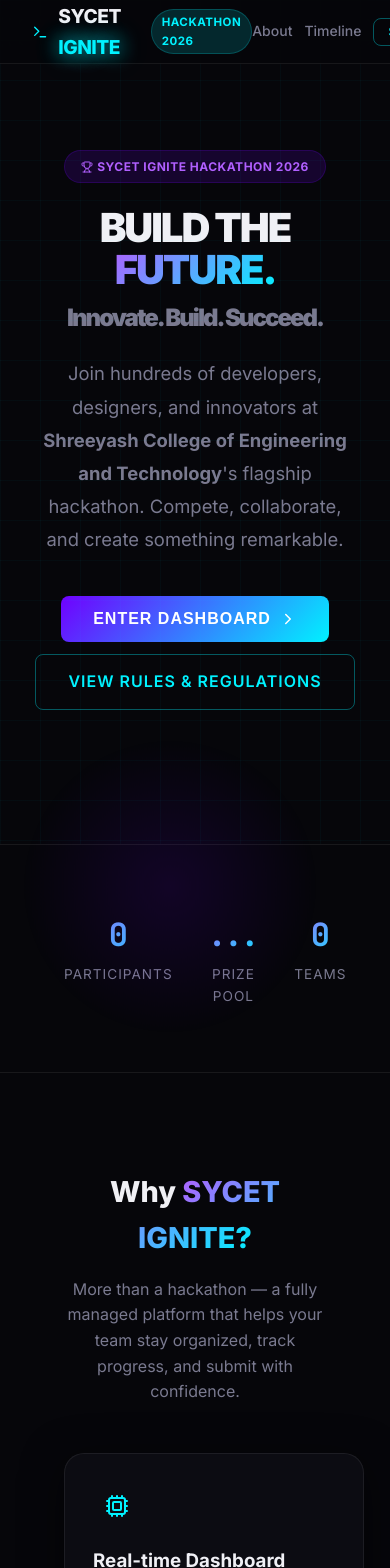
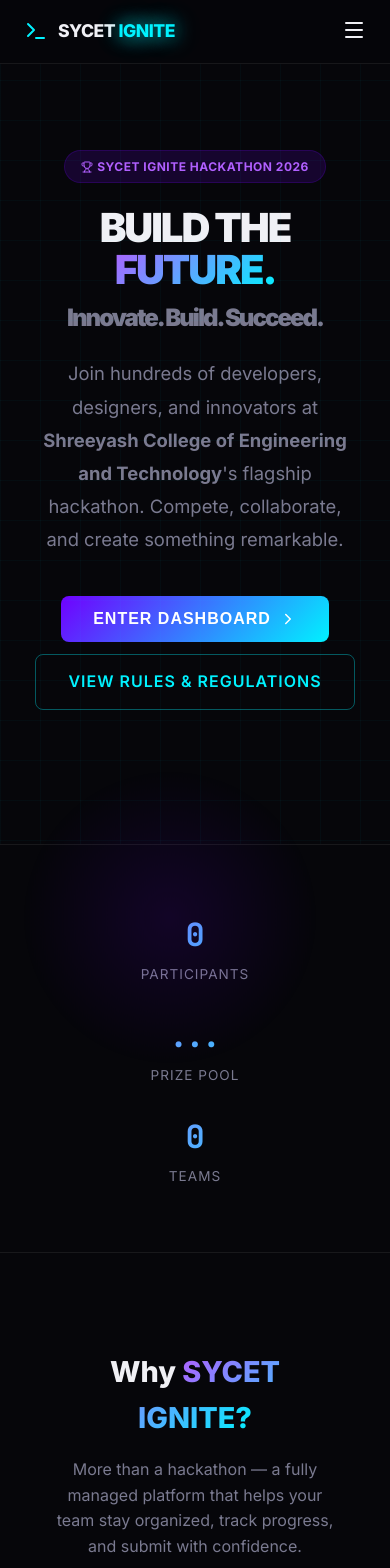
Before and after one commit to adi1492-dev/sycet-ignite, a React (Vite) app in the folder client/: page / in a window 390 px wide. Shown: the top 1568 px of the page. Built offline with nearby package versions, Linux system fonts and the light colour scheme; no server answers.

Commit message:
style: improve mobile responsiveness across all pages

```diff
--- a/client/src/index.css
+++ b/client/src/index.css
@@ -493,11 +493,35 @@
 }
 
 /* ===================== RESPONSIVE ===================== */
-@media (max-width: 900px) {
-  .sidebar { transform: translateX(-100%); }
-  .main-content { margin-left: 0; }
+.grid-responsive {
+  display: grid;
+  gap: 1.5rem;
+}
+.grid-3 { grid-template-columns: repeat(3, 1fr); }
+.grid-4 { grid-template-columns: repeat(4, 1fr); }
+
+@media (max-width: 1024px) {
+  .grid-3, .grid-4 { grid-template-columns: repeat(2, 1fr); }
+}
+
+@media (max-width: 768px) {
+  .container { padding: 0 1.25rem; }
+  .sidebar {
+    transform: translateX(-100%);
+    transition: transform 0.3s cubic-bezier(0.4, 0, 0.2, 1);
+    box-shadow: 20px 0 50px rgba(0,0,0,0.8);
+  }
+  .sidebar.open { transform: translateX(0); }
+  .main-content { margin-left: 0; padding: 1.25rem; }
+  .grid-3, .grid-4 { grid-template-columns: 1fr; }
   .kanban-board { grid-template-columns: 1fr; }
+
+  .mobile-only { display: block !important; }
+  .desktop-only { display: none !important; }
 }
+
+.mobile-only { display: none; }
+
 /* ===================== MODALS ===================== */
 .modal-overlay {
   position: fixed;
--- a/client/src/pages/AdminDashboard.jsx
+++ b/client/src/pages/AdminDashboard.jsx
@@ -20,8 +20,8 @@
 
 // ─── Main Admin Panel ─────────────────────────────────────────────────────────
 export default function AdminDashboard() {
-  console.log("AdminDashboard rendering...");
   const navigate = useNavigate();
+  const [isSidebarOpen, setIsSidebarOpen] = useState(false);
   const [tab, setTab] = useState('overview');
   const [teams, setTeams] = useState([]);
   const [editingProgress, setEditingProgress] = useState(null);
@@ -259,15 +259,18 @@
       )}
 
       {/* SIDEBAR */}
-      <aside className="sidebar">
-        <div className="sidebar-logo">
+      <aside className={`sidebar ${isSidebarOpen ? 'open' : ''}`}>
+        <div className="sidebar-logo" style={{ position: 'relative' }}>
           <div style={{ width: 36, height: 36, borderRadius: 10, background: 'linear-gradient(135deg, #660020, var(--accent))', display: 'flex', alignItems: 'center', justifyContent: 'center' }}>
             <Shield size={18} />
           </div>
-          <div>
+          <div style={{ flex: 1 }}>
             <div style={{ fontWeight: 800, fontSize: '0.9rem' }}>Admin Panel</div>
             <div style={{ fontSize: '0.65rem', color: 'var(--text-muted)' }}>Full Control</div>
           </div>
+          <button className="mobile-only" onClick={() => setIsSidebarOpen(false)} style={{ background: 'none', border: 'none', color: 'var(--text-muted)' }}>
+            <X size={18} />
+          </button>
         </div>
 
         <div style={{ padding: '0 0.5rem', marginBottom: '0.5rem' }}>
@@ -279,7 +282,7 @@
 
         <div className="sidebar-section-label">Control Panel</div>
         {NAV.map(n => (
-          <button key={n.id} className={`sidebar-nav-item ${tab === n.id ? 'active' : ''}`} onClick={() => setTab(n.id)}>
+          <button key={n.id} className={`sidebar-nav-item ${tab === n.id ? 'active' : ''}`} onClick={() => { setTab(n.id); setIsSidebarOpen(false); }}>
             {n.icon} {n.label}
           </button>
         ))}
@@ -293,19 +296,24 @@
       {/* MAIN */}
       <main className="main-content">
         <div style={{ display: 'flex', alignItems: 'center', justifyContent: 'space-between', marginBottom: '2rem' }}>
-          <div>
-            <h1 style={{ fontSize: '1.5rem', fontWeight: 800 }}>{NAV.find(n => n.id === tab)?.label || 'Dashboard'}</h1>
-            <p style={{ color: 'var(--text-secondary)', fontSize: '0.85rem' }}>SYCET IGNITE Hackathon 2026 · Administrator</p>
+          <div style={{ display: 'flex', alignItems: 'center', gap: 12 }}>
+            <button className="mobile-only btn btn-sm" onClick={() => setIsSidebarOpen(true)} style={{ padding: 8, background: 'rgba(255,255,255,0.05)' }}>
+              <Menu size={20} />
+            </button>
+            <div>
+              <h1 style={{ fontSize: 'clamp(1.1rem, 4vw, 1.5rem)', fontWeight: 800 }}>{NAV.find(n => n.id === tab)?.label || 'Dashboard'}</h1>
+              <p style={{ color: 'var(--text-secondary)', fontSize: '0.75rem' }}>SYCET IGNITE · Admin</p>
+            </div>
           </div>
-          <div className="badge badge-danger" style={{ padding: '6px 14px' }}>
-            <Shield size={12} /> Admin Mode Active
+          <div className="badge badge-danger desktop-only" style={{ padding: '6px 14px' }}>
+            <Shield size={12} /> Admin Mode
           </div>
         </div>
 
         {/* ── OVERVIEW ── */}
         {tab === 'overview' && (
           <div style={{ display: 'flex', flexDirection: 'column', gap: '1.5rem' }}>
-            <div style={{ display: 'grid', gridTemplateColumns: 'repeat(4, 1fr)', gap: '1rem' }}>
+            <div className="grid-responsive grid-4">
               {[
                 { label: 'Total Teams',    value: (teams || []).length,     color: 'var(--primary)'   },
                 { label: 'Avg Progress',   value: `${avgProgress}%`, color: 'var(--secondary)' },
--- a/client/src/pages/LandingPage.jsx
+++ b/client/src/pages/LandingPage.jsx
@@ -1,4 +1,4 @@
-import { Terminal, Cpu, Shield, Users, Zap, Code2, Globe, Trophy, ChevronRight } from 'lucide-react';
+import { Terminal, Cpu, Shield, Users, Zap, Code2, Globe, Trophy, ChevronRight, Menu, X } from 'lucide-react';
 import { useState, useEffect } from 'react';
 import { useNavigate } from 'react-router-dom';
 
@@ -61,6 +61,7 @@
 
 export default function LandingPage() {
   const navigate = useNavigate();
+  const [isMenuOpen, setIsMenuOpen] = useState(false);
   const [data, setData] = useState({
     participants: 0,
     prize_pool: '...',
@@ -89,24 +90,45 @@
       {/* NAV */}
       <nav style={{
         position: 'fixed', top: 0, left: 0, right: 0, zIndex: 200,
-        background: 'rgba(6,6,10,0.85)', backdropFilter: 'blur(16px)',
+        background: 'rgba(6,6,10,0.95)', backdropFilter: 'blur(16px)',
         borderBottom: '1px solid var(--glass-border)',
-        padding: '0 2rem', display: 'flex', alignItems: 'center',
+        padding: '0 1.5rem', display: 'flex', alignItems: 'center',
         justifyContent: 'space-between', height: '64px'
       }}>
         <div style={{ display: 'flex', alignItems: 'center', gap: 10 }}>
-          <Terminal size={28} color="var(--primary)" />
-          <span style={{ fontSize: '1.2rem', fontWeight: 800, letterSpacing: '-0.5px' }}>
+          <Terminal size={24} color="var(--primary)" />
+          <span style={{ fontSize: '1.1rem', fontWeight: 800, letterSpacing: '-0.5px' }}>
             SYCET<span className="glow-text" style={{ color: 'var(--primary)' }}> IGNITE</span>
           </span>
-          <span className="badge badge-primary" style={{ marginLeft: 8 }}>Hackathon 2026</span>
         </div>
-        <div style={{ display: 'flex', gap: 12, alignItems: 'center' }}>
+
+        {/* Desktop Nav */}
+        <div className="desktop-only" style={{ display: 'flex', gap: 12, alignItems: 'center' }}>
           <a href="#about" style={{ color: 'var(--text-secondary)', textDecoration: 'none', fontSize: '0.875rem', fontWeight: 500 }}>About</a>
           <a href="#timeline" style={{ color: 'var(--text-secondary)', textDecoration: 'none', fontSize: '0.875rem', fontWeight: 500 }}>Timeline</a>
           <button className="btn btn-outline btn-sm" onClick={() => navigate('/login')}>Student Login</button>
           <button className="btn btn-primary btn-sm" onClick={() => navigate('/admin/login')}>Admin</button>
         </div>
+
+        {/* Mobile Toggle */}
+        <button className="mobile-only" onClick={() => setIsMenuOpen(!isMenuOpen)} style={{ background: 'none', border: 'none', color: 'var(--text-primary)' }}>
+          {isMenuOpen ? <X size={24} /> : <Menu size={24} />}
+        </button>
+
+        {/* Mobile Menu Overlay */}
+        {isMenuOpen && (
+          <div style={{
+            position: 'fixed', top: 64, left: 0, right: 0, bottom: 0,
+            background: 'var(--bg-dark)', zIndex: 190,
+            padding: '2rem', display: 'flex', flexDirection: 'column', gap: '1.5rem'
+          }}>
+            <a href="#about" onClick={() => setIsMenuOpen(false)} style={{ color: 'var(--text-primary)', textDecoration: 'none', fontSize: '1.25rem', fontWeight: 600 }}>About</a>
+            <a href="#timeline" onClick={() => setIsMenuOpen(false)} style={{ color: 'var(--text-primary)', textDecoration: 'none', fontSize: '1.25rem', fontWeight: 600 }}>Timeline</a>
+            <div style={{ height: '1px', background: 'var(--glass-border)' }} />
+            <button className="btn btn-outline btn-lg" onClick={() => { setIsMenuOpen(false); navigate('/login'); }}>Student Login</button>
+            <button className="btn btn-primary btn-lg" onClick={() => { setIsMenuOpen(false); navigate('/admin/login'); }}>Admin Portal</button>
+          </div>
+        )}
       </nav>
 
       {/* HERO */}
@@ -148,8 +170,8 @@
       </section>
 
       {/* STATS */}
-      <section style={{ padding: '4rem 2rem', borderTop: '1px solid var(--glass-border)', borderBottom: '1px solid var(--glass-border)' }}>
-        <div className="container" style={{ display: 'grid', gridTemplateColumns: 'repeat(3, 1fr)', gap: '2rem' }}>
+      <section style={{ padding: '4rem 1.5rem', borderTop: '1px solid var(--glass-border)', borderBottom: '1px solid var(--glass-border)' }}>
+        <div className="container grid-responsive grid-3">
           {statsDisplay.map((s, i) => (
             <div key={i} style={{ textAlign: 'center' }}>
               <div style={{ fontSize: 'clamp(2rem, 4vw, 3rem)', fontWeight: 900, fontFamily: 'var(--font-mono)' }} className="gradient-text">
--- a/client/src/pages/LoginPage.jsx
+++ b/client/src/pages/LoginPage.jsx
@@ -30,7 +30,7 @@
   return (
     <div style={{
       minHeight: '100vh', display: 'flex', alignItems: 'center',
-      justifyContent: 'center', padding: '2rem', position: 'relative'
+      justifyContent: 'center', padding: '1rem', position: 'relative'
     }}>
       <div className="grid-bg" />
 
@@ -42,15 +42,15 @@
         {/* Logo */}
         <div style={{ textAlign: 'center', marginBottom: '2rem' }}>
           <Link to="/" style={{ display: 'inline-flex', alignItems: 'center', gap: 10, textDecoration: 'none' }}>
-            <Terminal size={32} color="var(--primary)" />
-            <span style={{ fontSize: '1.3rem', fontWeight: 800, color: 'var(--text-primary)' }}>
-              SYCET<span style={{ color: 'var(--primary)' }}> IGNITE Hackathon 2026</span>
+            <Terminal size={28} color="var(--primary)" />
+            <span style={{ fontSize: 'clamp(1.1rem, 4vw, 1.3rem)', fontWeight: 800, color: 'var(--text-primary)' }}>
+              SYCET<span style={{ color: 'var(--primary)' }}> IGNITE Hackathon</span>
             </span>
           </Link>
           <p style={{ color: 'var(--text-secondary)', fontSize: '0.875rem', marginTop: 8 }}>Shreeyash College — Student Portal</p>
         </div>
 
-        <div className="glass-card" style={{ padding: '2.5rem' }}>
+        <div className="glass-card" style={{ padding: 'clamp(1.5rem, 5vw, 2.5rem)' }}>
           <h1 style={{ fontSize: '1.5rem', fontWeight: 800, marginBottom: '0.5rem' }}>Welcome back</h1>
           <p style={{ color: 'var(--text-secondary)', fontSize: '0.875rem', marginBottom: '2rem' }}>
             Enter your credentials to access the dashboard.
```
Also changed, not shown: client/src/pages/AdminLoginPage.jsx (+4 -4 lines), client/src/pages/StudentDashboard.jsx (+18 -9 lines), 1 other file (tests, documents, lock files or other folders).
